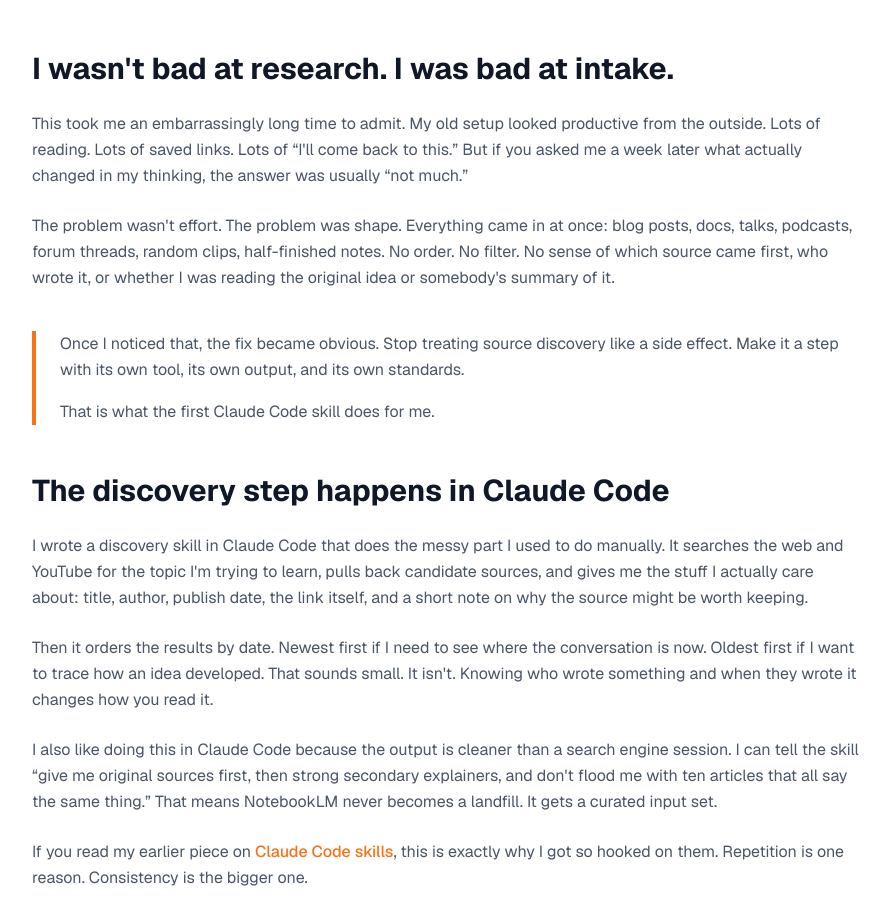
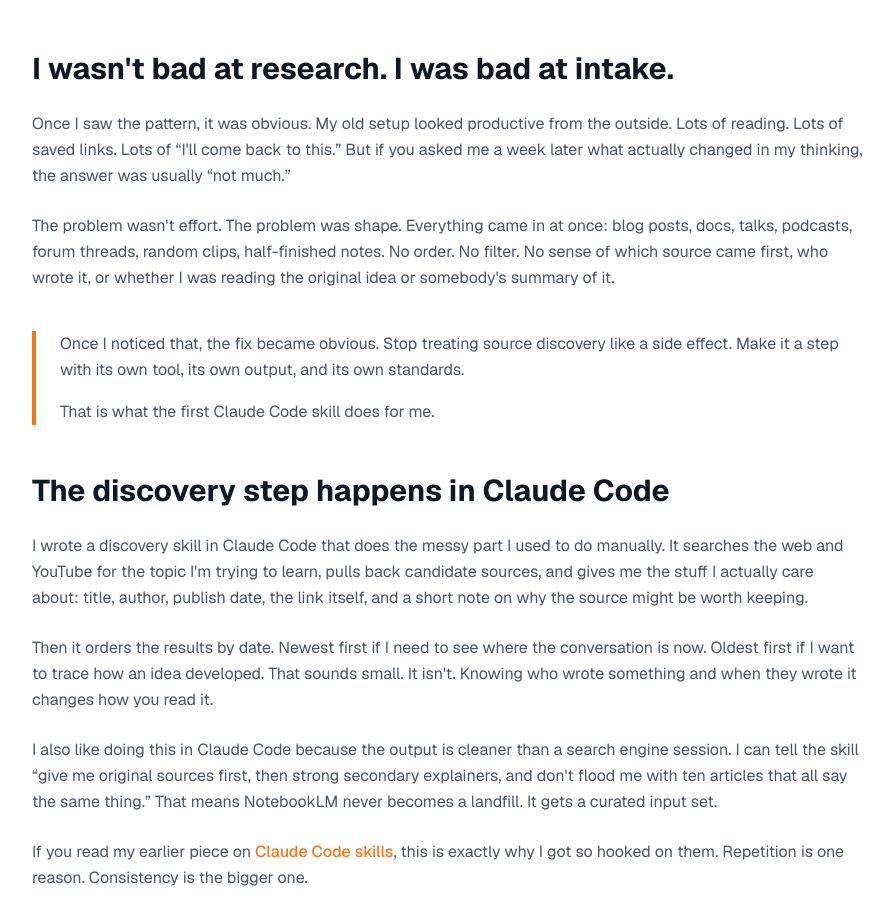
Before and after one commit to hotfix-co/hotfix-web, a Next.js app: page /blog/notebooklm-workflow-learning-faster in a window 1280 px wide. Shown: the part 909-1817 px from the top of the page, without its empty margins (192-1085 px from the left). Built offline with nearby package versions, Linux system fonts and the light colour scheme.

Commit message:
Refine NotebookLM workflow blog wording

```diff
--- a/app/blog/notebooklm-workflow-learning-faster/page.tsx
+++ b/app/blog/notebooklm-workflow-learning-faster/page.tsx
@@ -154,11 +154,11 @@
               I wasn&apos;t bad at research. I was bad at intake.
             </h2>
             <p className="text-gray-600 leading-relaxed mb-6">
-              This took me an embarrassingly long time to admit. My old setup
-              looked productive from the outside. Lots of reading. Lots of
-              saved links. Lots of &ldquo;I&apos;ll come back to this.&rdquo;
-              But if you asked me a week later what actually changed in my
-              thinking, the answer was usually &ldquo;not much.&rdquo;
+              Once I saw the pattern, it was obvious. My old setup looked
+              productive from the outside. Lots of reading. Lots of saved
+              links. Lots of &ldquo;I&apos;ll come back to this.&rdquo; But if
+              you asked me a week later what actually changed in my thinking,
+              the answer was usually &ldquo;not much.&rdquo;
             </p>
             <p className="text-gray-600 leading-relaxed mb-6">
               The problem wasn&apos;t effort. The problem was shape. Everything
```
